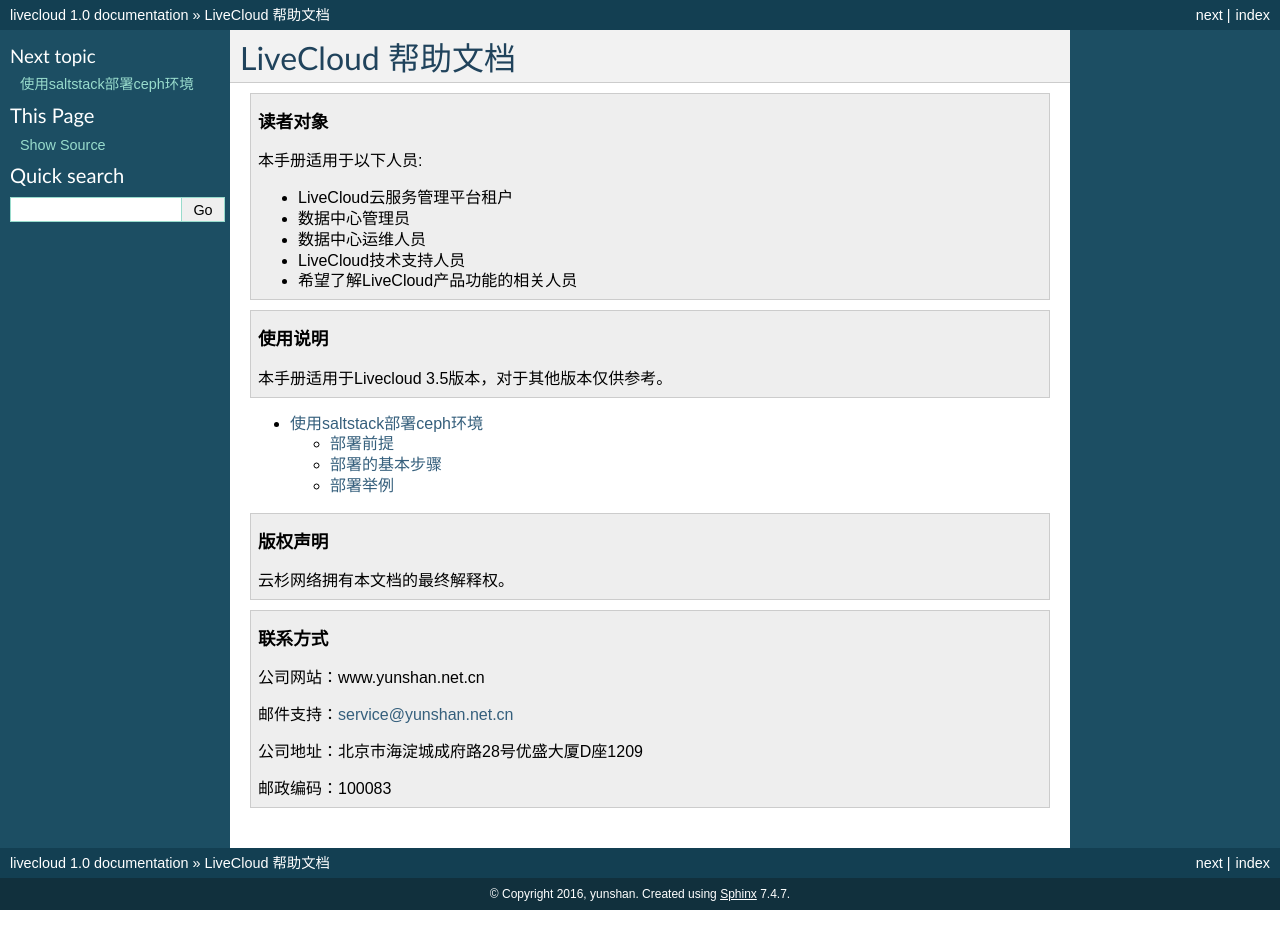
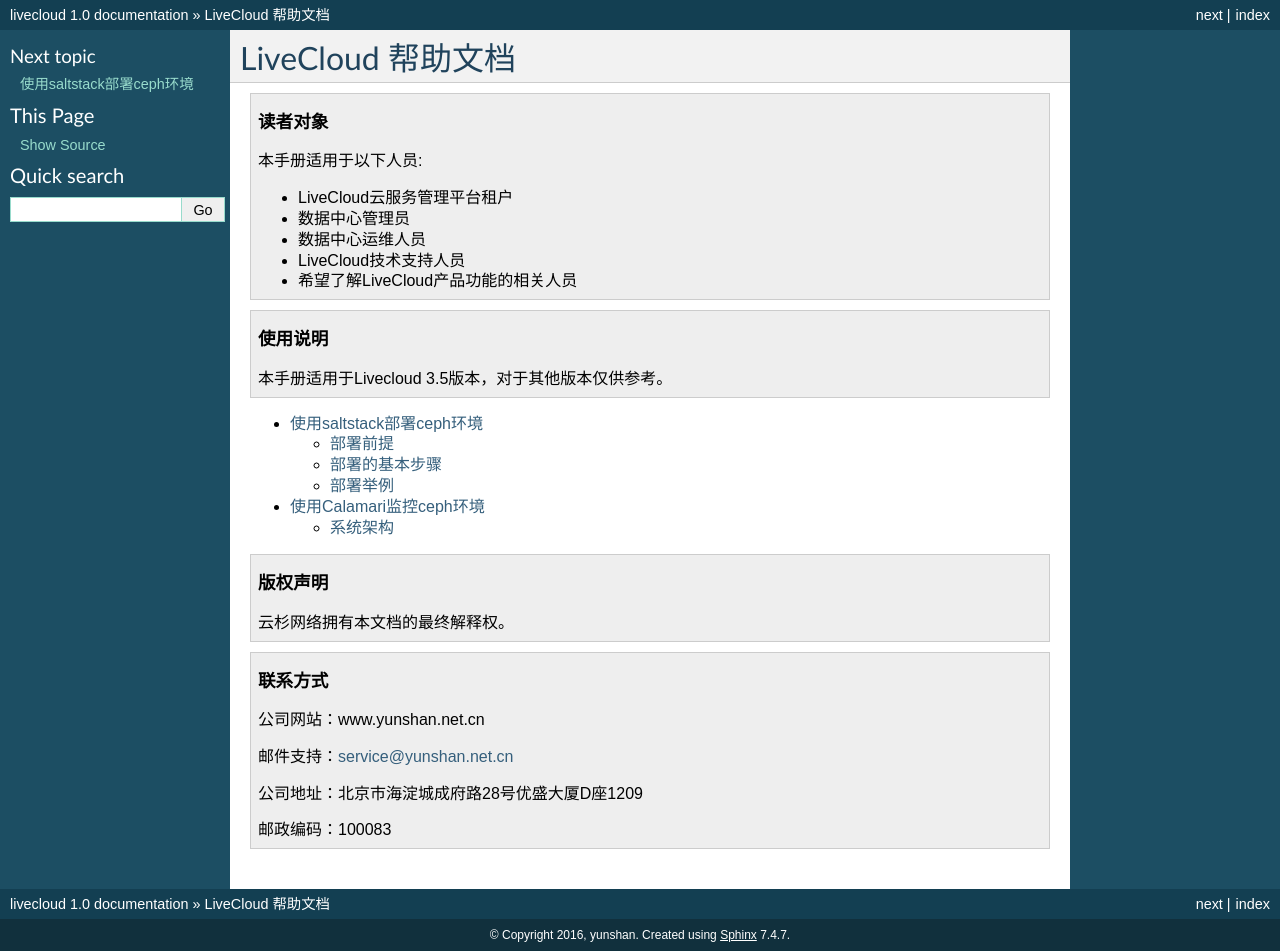
Before and after one commit to davidddw/doc, a Sphinx documentation site: the page built from source/index.rst, in a window 1280 px wide. Built offline with Sphinx 7.4.7, drawn with Linux system fonts in a browser that asks for light colours; before the commit the page ends 910 px from its top, so only the background shows below that; some of the changed lines change nothing that is shown.

Commit message:
add calamari doc
Signed-off-by: David <dawei@yunshan.net.cn>

```diff
--- /dev/null
+++ b/source/calamari.rst
@@ -0,0 +1,48 @@
+使用Calamari监控ceph环境
+==================
+
+.. topic:: 关于Calamari
+
+   Calamari项目开始于2013年夏天，创立它的初衷是开发一个Ceph管理平台, Calamari
+   对外提供了十分漂亮的web管理和监控界面，以及一套改进的REST API接口
+   （不同于Ceph自身的REST API），在一定程度上简化了Ceph的管理。
+
+
+系统架构
+----
+
+下面Calamari的架构图能帮助更好的理解它的组件，其中红框部分为Calamari代码实现的部分，
+非红框部分为非Calamari实现的开源框架。
+
+.. figure:: _static/calamari0.png
+   :width: 600px
+   :alt: Sphinx Neo-Hittite
+
+#. 在Ceph server node安装的组件有Diamond和Salt-minion。
+   Diamond负责收集监控数据，它除了收集Ceph本身的状态信息，它还可以收集关键的资源使用情况
+   和性能数据，包括CPU，内存，网络，I/O负载和磁盘指标，然后报告给Graphite。
+
+#. Graphite不仅是一个企业级的监控工具, 还可以实时绘图。
+
+#. carbon-cache是Python实现的高度可扩展的事件驱动的I/O架构的后端进程，
+   它可以有效地跟大量的客户端通信并且以较低的开销处理大量的业务量。
+
+#. Whisper跟RRDtool类似，提供数据库开发库给应用程序来操纵和检索存储在特殊格式的
+   文件数据（时间数据点数据），Whisper最基本的操作是创建作出新的Whisper文件，
+   更新写入新的数据点到一个文件中，并获取检索的数据点；
+
+#. Graphite_web是用户接口，用来生成图片，用户可以直接通过URL的方式访问这些生成的图片。
+
+#. Calamari 使用了Saltstack让Calamari Server和Ceph server node通信。
+
+   * Saltstack是一个开源的自动化运维管理工具，与Chef和Puppet功能类似。
+
+   * Salt-master发送指令给指定的Salt-minion来完成对Cpeh Cluster的管理工作；
+
+   * Salt-minion 在Ceph server node安装后都会从master同步并安装一个ceph.py文件，里面包含Ceph操作的API，它会调用librados或命令行来最终和Ceph Cluster通信。
+
+#. calamari_rest提供Calamari REST API，详细的接口请大家参照官方文档。
+
+#. cthulhu可以理解是Calamari Server的Service层，对上为API提供接口。
+
+#. calamari_clients是一套用户界面。
--- a/source/index.rst
+++ b/source/index.rst
@@ -25,6 +25,7 @@
    :maxdepth: 2
 
    ceph_howto.rst
+   calamari.rst
 
 
 .. topic:: 版权声明
```
Also changed, not shown: source/_static/calamari0.png (added).
